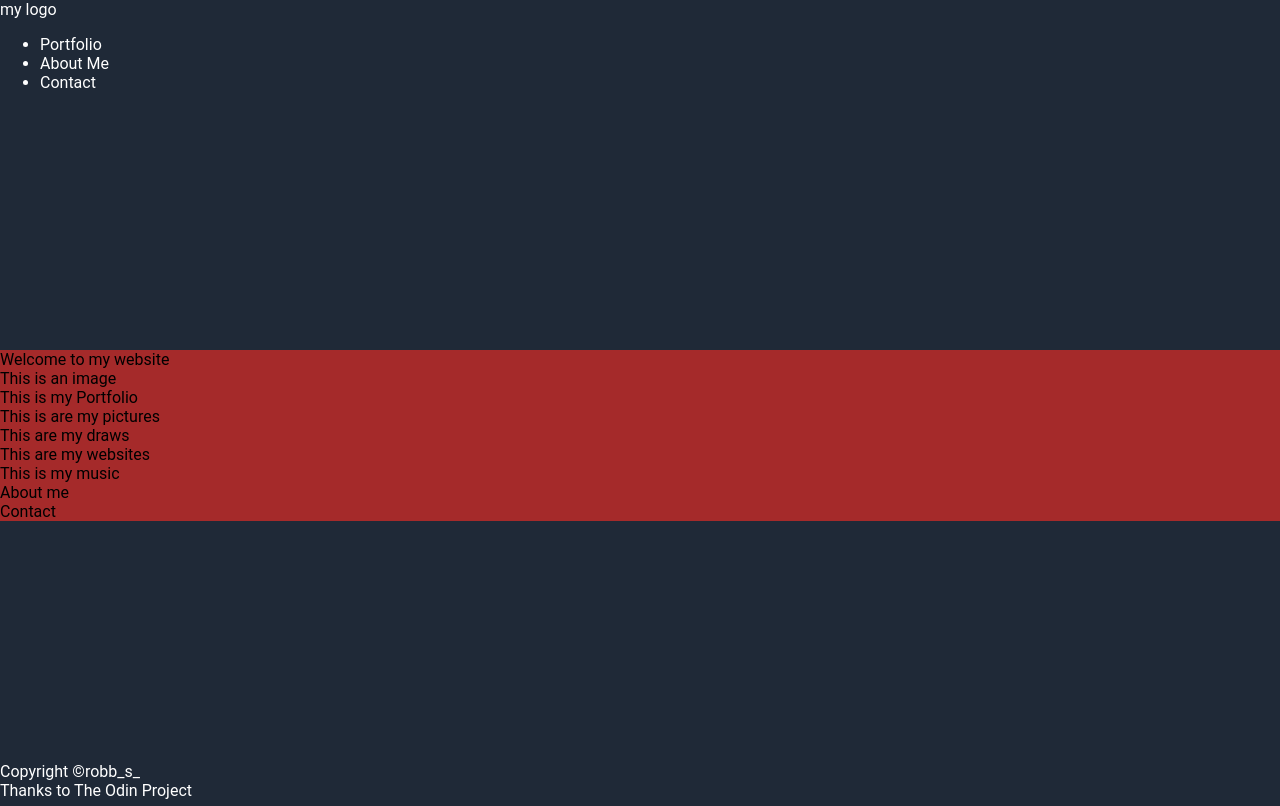
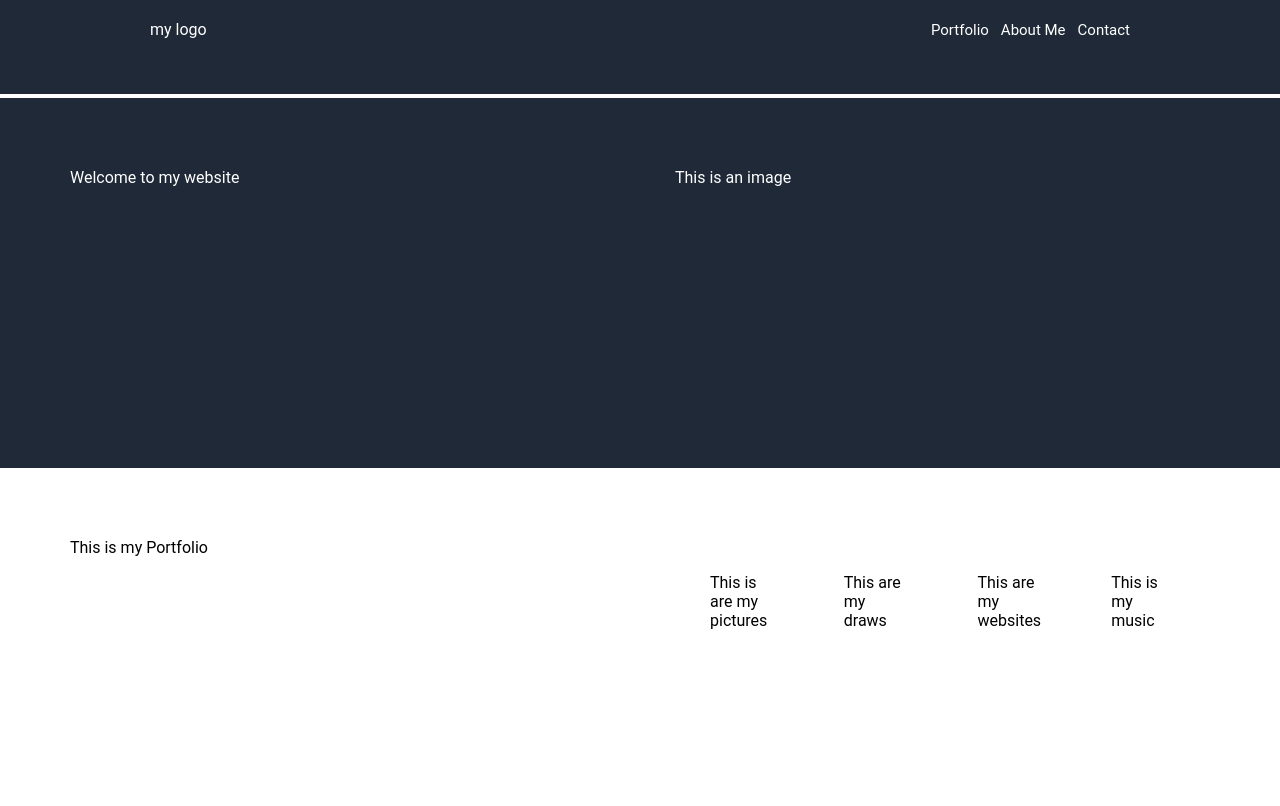
Before and after one commit to rob-sal/landing-page, a plain HTML site: page index.html in a window 1280 px wide. Shown: the top 806 px of the page. Drawn offline with Linux system fonts and the light colour scheme.

Commit message:
add main structure and main style in css

```diff
--- a/index.html
+++ b/index.html
@@ -9,7 +9,7 @@
 <body>
     <div class="header">
         <div>my logo</div>
-        <div><ul>
+        <div><ul class="items">
             <li>Portfolio</li>
             <li>About Me</li>
             <li>Contact</li>
--- a/style.css
+++ b/style.css
@@ -10,12 +10,58 @@ body {
 
 .header {
     color: white;
+    padding: 20px 150px;
+    display: flex;
+    justify-content: space-between;
+    align-items: center;
+}
+
+.header .items {
+    display: flex;
+    gap: 12px;
+    font-size: 15px;
+    list-style-type: none;
+    margin: 0px;
+    padding: 0px;
 }
 
 .content {
-    background-color: brown;
+    padding-top: 35px;
+    padding-bottom: 35px;
+    display: flex;
+    flex: 1;
+    flex-direction: column;
+}
+
+.content div {
+    display: flex;
+    flex: 1;
+    flex-basis: 300px;
+    padding: 35px;
+}
+
+.welcome {
+    color: white;
+    border-top: 4px solid white;
+}
+
+.port {
+    background-color: white;
+}
+
+.about {
+    background-color: grey;
+}
+
+.contact {
+    background-color: white;
 }
 
 .footer {
     color: white;
+    display: flex;
+    justify-content: center;
+    align-items: center;
+    font-size: 12px;
+    padding: 8px;
 }
```
